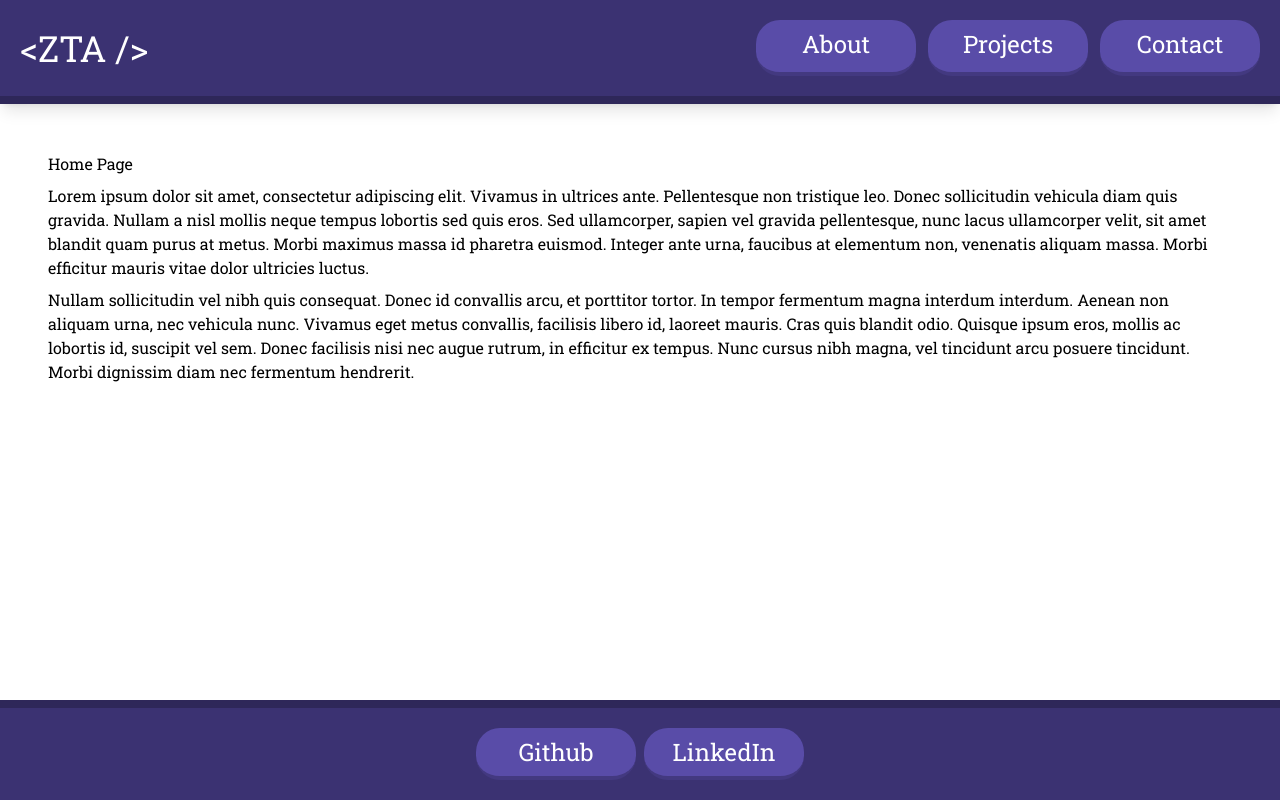
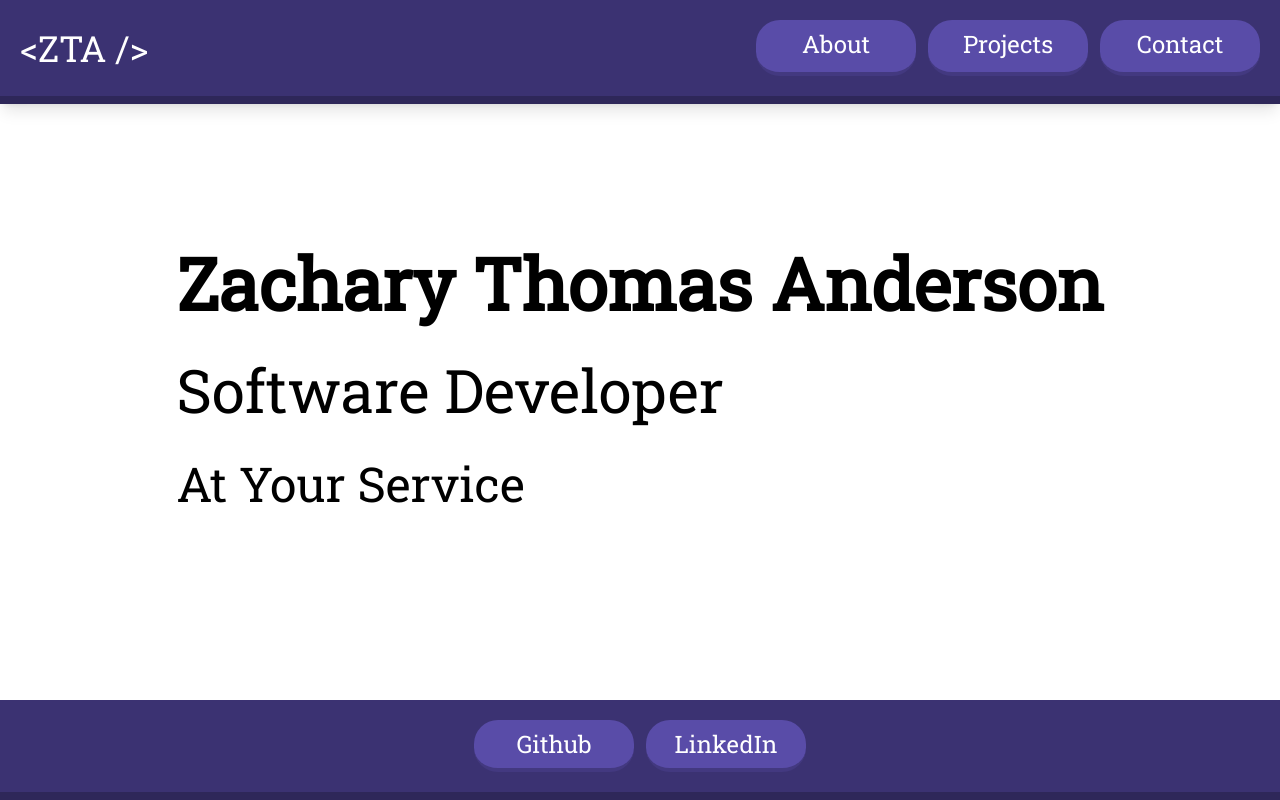
Before and after one commit to zachta2020/portfolio-website, a Next.js app: page / in a window 1280 px wide. Built offline with nearby package versions, Linux system fonts and the light colour scheme.

Commit message:
feat: add main page contents

```diff
--- a/src/app/page.tsx
+++ b/src/app/page.tsx
@@ -1,17 +1,15 @@
 export default function Home() {
   return (
-    <main className="rounded-2xl bg-white mx-8 p-4">
-      <div className="space-y-2">
-        <h1>Home Page</h1>
-        <p>
-          Lorem ipsum dolor sit amet, consectetur adipiscing elit. Vivamus in ultrices ante. Pellentesque non tristique leo. Donec sollicitudin vehicula diam quis gravida.
-          Nullam a nisl mollis neque tempus lobortis sed quis eros. Sed ullamcorper, sapien vel gravida pellentesque, nunc lacus ullamcorper velit, sit amet blandit quam purus at metus.
-          Morbi maximus massa id pharetra euismod. Integer ante urna, faucibus at elementum non, venenatis aliquam massa. Morbi efficitur mauris vitae dolor ultricies luctus.
+    <main className="w-full h-max my-28 flex justify-center">
+      <div className="space-y-10">
+        <p className="text-7xl font-bold">
+          Zachary Thomas Anderson
         </p>
-        <p>
-          Nullam sollicitudin vel nibh quis consequat. Donec id convallis arcu, et porttitor tortor. In tempor fermentum magna interdum interdum. Aenean non aliquam urna, nec vehicula nunc.
-          Vivamus eget metus convallis, facilisis libero id, laoreet mauris. Cras quis blandit odio. Quisque ipsum eros, mollis ac lobortis id, suscipit vel sem. Donec facilisis nisi nec augue rutrum,
-          in efficitur ex tempus. Nunc cursus nibh magna, vel tincidunt arcu posuere tincidunt. Morbi dignissim diam nec fermentum hendrerit.
+        <p className="text-6xl">
+          Software Developer
+        </p>
+        <p className="text-5xl">
+          At Your Service
         </p>
       </div>
     </main>
--- a/src/app/ui/social-media-links.tsx
+++ b/src/app/ui/social-media-links.tsx
@@ -7,8 +7,8 @@ const links = [
 
 export default function SocialMediaLinks() {
     return (
-        <div className="fixed bottom-0 w-full bg-deep-purple border-solid border-t-8 border-dark-deep-purple py-5">
-            <div className="w-full flex justify-center flex-row gap-2">
+        <div className="fixed bottom-0 w-full bg-deep-purple border-solid border-b-8 border-dark-deep-purple py-5">
+            <div className="w-full flex justify-center flex-row gap-3">
                 {links.map((link) => {
                     return (
                         <Link
```
